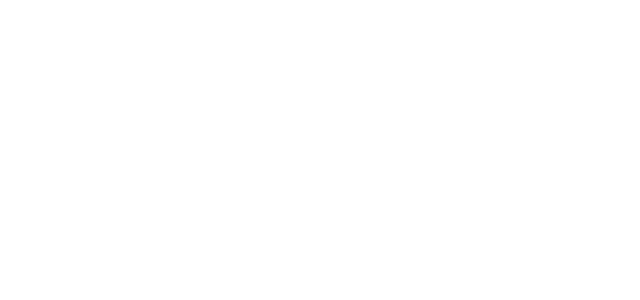
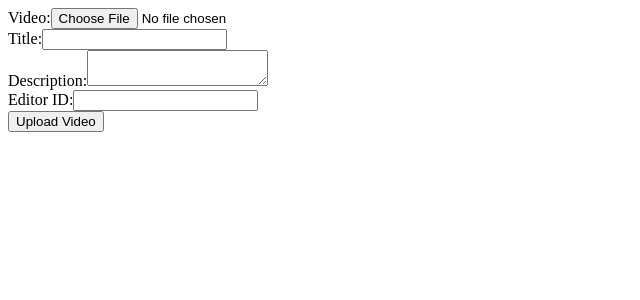
Before and after one commit to Artimus100/assistance, a React (Vite) app in the folder assistance-frontend/: page /editor/workspace/1/1/uploadVideo in a window 1280 px wide. Before the commit this address had no page. Shown: the top 300 px of the page, without its empty margins (0-640 px from the left). Built offline with nearby package versions, Linux system fonts and the light colour scheme.

Commit message:
improved_routes

```diff
--- a/assistance-frontend/src/App.tsx
+++ b/assistance-frontend/src/App.tsx
@@ -22,7 +22,7 @@ const App: React.FC = () => {
         {/* <Route path="/oAuth" element={<OAuth2CallbackPage />} /> */}
          <Route path="/auth" element={<AuthButton />} />
         <Route path="/creatorDashbord" element={<CreatorDashboard />} />
-         <Route path="/workspace/:workspaceId/uploadVideo" element={<UploadVideoForm />} />
+         <Route path="/editor/workspace/:workspaceId/:editorId/uploadVideo" element={<UploadVideoForm />} />
 
         {/* <Route path="/upload" element={<UploadForm/>}/> */}
         <Route path="/hostWorkspace" element={<WorkspaceForm/>}/>
--- a/assistance-frontend/src/components/EditorWorkspace.tsx
+++ b/assistance-frontend/src/components/EditorWorkspace.tsx
@@ -18,10 +18,10 @@ const EditorWorkspace: React.FC = () => {
     const handleUpload = async () => {
         try {
             // Check if the workspace ID is valid
-            const response = await axios.get(`http://localhost:3000/workspace/${workspaceId}`);
+            const response = await axios.get(`http://localhost:3000/editor/workspace/${workspaceId}`);
             if (response.status === 200) {
                 // Workspace ID is valid, navigate to uploadVideo page with workspaceId and editorId in the URL
-                navigate(`/workspace/${workspaceId}/uploadVideo?videoTitle=title&videoDescription=description`, { state: { editorId } });
+                navigate(`/editor/workspace/${workspaceId}/${editorId}/uploadVideo`, { state: { editorId } });
             } else {
                 console.error('Workspace not found');
                 // Handle workspace not found error
--- a/assistance-frontend/src/components/UploadVideoForm.tsx
+++ b/assistance-frontend/src/components/UploadVideoForm.tsx
@@ -23,7 +23,7 @@ const UploadVideoForm: React.FC = () => {
     formData.append('editorId', editorId);
 
     try {
-      await axios.post('http://localhost:3000/workspace/:workspaceId/uploadVideo', formData, {
+      await axios.post('http://localhost:3000/editor/workspace/:workspaceId/:editorId/uploadVideo', formData, {
         headers: {
           'Content-Type': 'multipart/form-data'
         }
--- a/assistance-frontend/src/components/WorkspaceForm.tsx
+++ b/assistance-frontend/src/components/WorkspaceForm.tsx
@@ -14,7 +14,7 @@ const WorkspaceForm: React.FC = () => {
       const parsedHostId = parseInt(hostId.toString(), 10);
       const parsedEditorId = parseInt(editorId.toString(), 10);
 
-      await axios.post('http://localhost:3000/workspace', { hostId: parsedHostId, editorId: parsedEditorId });
+      await axios.post('http://localhost:3000/hosts/workspace', { hostId: parsedHostId, editorId: parsedEditorId });
       setSuccessMessage('Workspace created successfully');
     } catch (error) {
       if (axios.isAxiosError(error) && error.response?.data?.error) {
```
